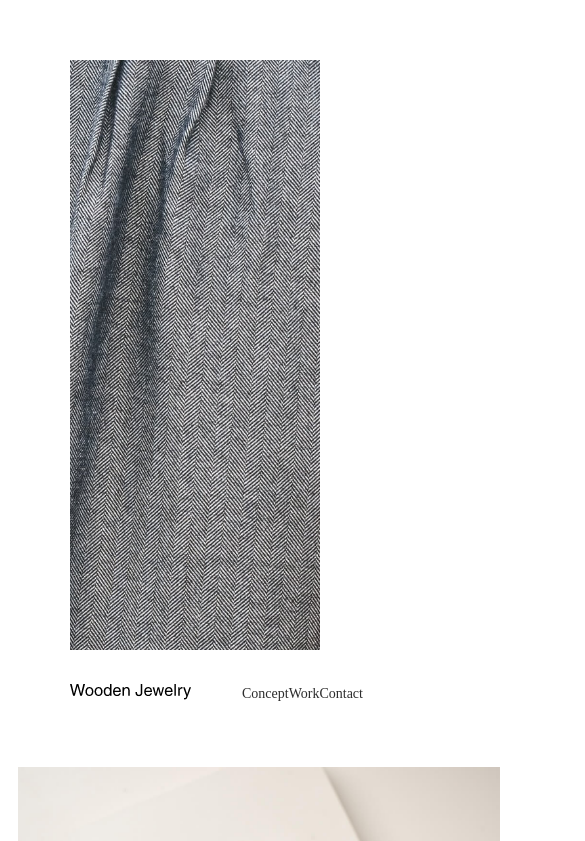
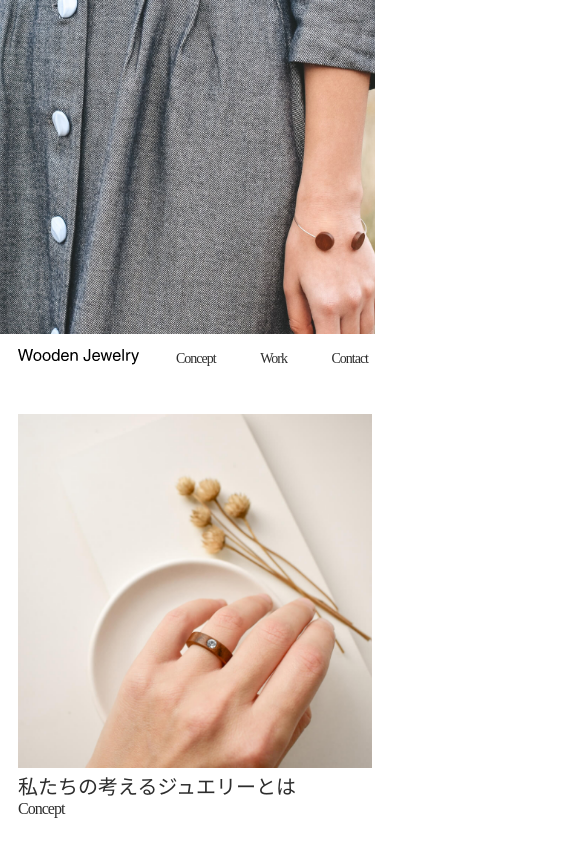
Before and after one commit to yasuta773/brand, a plain HTML site: page index.html in a window 390 px wide. Shown: the top 841 px of the page, 585 px wide, since content can reach past the window. Drawn offline with Linux system fonts and the light colour scheme.

Commit message:
responsive1

```diff
--- a/css/style.css
+++ b/css/style.css
@@ -6,40 +6,72 @@ html{
 }
 .container{
     margin: 0 auto;
-    max-width: 990px;
+    max-width: 964px;
     width: calc(100% - 36px);
+}
+img{
+    max-width: 100%;
 }
 h2{
     font-size: 2.4rem;
     font-weight: normal;
     color: #2D2D2D;
+    line-height: calc(24 /24);
 }
 h3{
     font-size: 1.6rem;
     font-weight: normal;
     color: #2D2D2D;
-    margin-bottom: 25px;
+    margin-bottom: 17px;
+    line-height: calc(24 / 16);
+    letter-spacing: -0.1rem;
 }
 p{
     width: 331px;
     font-size: 1.6rem;
     font-weight: normal;
     color: #2D2D2D;
+    line-height: calc(27 / 16);
 }
 .contents-wrapper{
     margin-left: 67px;
+}
+
+@media screen and (max-width: 750px){
+    .contents-wrapper{
+        margin-left: initial;
+        margin-top: 7px;
+    }
+    h2{
+        font-size: 2.0rem;
+    }
 }
 /* 共通ここまで */
 
 /* mainvisual-wrapperここから */
 .mainvisual-wrapper .container{
-    background-image: url(/images/mainvisual.png);
-    background-size: cover;
-    background-position: center;
     max-width: 1400px;
     width: calc(100% - 140px);
-    height: 590px;
     margin-top: 60px;
+}
+.mainvisual-wrapper .PC{
+    display: block;
+}
+.mainvisual-wrapper .SP{
+    display: none;
+}
+
+@media screen and (max-width: 750px){
+    .mainvisual-wrapper .container{
+        margin-top: initial;
+        width: initial;
+    }
+    .mainvisual-wrapper .PC{
+        display: none;
+    }
+    .mainvisual-wrapper .SP{
+        display: block;
+    }
 }
 /* mainvisual-wrapperここまで */
 
@@ -49,10 +81,11 @@ header .container{
     width: calc(100% - 140px);
     display: flex;
     justify-content: flex-start;
-    margin-top: 32px;
+    margin-top: 22px;
 }
 nav{
-    width: 192px;
+    max-width: 192px;
+    width: 100%;
     display: flex;
     justify-content: space-between;
     align-items: center;
@@ -63,22 +96,64 @@ a{
     font-size: 1.4rem;
     font-weight: normal;
     color: #2D2D2D;
+    letter-spacing: -0.1rem;
+}
+
+@media screen and (max-width: 750px){
+    header .container{
+        width: calc(100% - 36px);
+        margin-top: 13px;
+    }
+    nav{
+        margin-left: 36px;
+    }
 }
 /*headerここまで*/
 
 /*concept-wrapperここから*/
 .concept-wrapper .container{
-    margin-top: 62px;
+    margin-top: 57px;
     margin-bottom: 60px;
     display: flex;
-    justify-content: flex-start;
     align-items: center;
+}
+
+@media screen and (max-width: 750px){
+    .concept-wrapper .container{
+        display: block;
+        margin-top: 44px;
+        margin-bottom: 54px;
+    }
+
 }
 /*concept-wrapperここまで*/
 
 /*work-wrapperここから*/
+.work-wrapper .container{
+    display: flex;
+    flex-direction: row-reverse;
+    justify-content: space-between;
+    align-items: center;
+    margin-bottom: 75px;
+}
 
+@media screen and (max-width: 750px){
+    .work-wrapper .container{
+        display: block;
+        margin-bottom: 65px;
+    }
+}
 /*work-wrapperここまで*/
 
 /*footerここから*/
+footer .container{
+    display: flex;
+    justify-content: space-between;
+    align-items: center;
+}
+footer p{
+    width: initial;
+    font-size: 1.4rem;
+    letter-spacing: -0.08rem;
+}
 /*footerここまで*/
--- a/index.html
+++ b/index.html
@@ -11,7 +11,10 @@
 <body>
 
     <div class="mainvisual-wrapper">
-        <div class="container"></div>
+        <div class="container">
+            <img class="PC" src="/images/mainvisual.png" alt="mainvisual-pc">
+            <img class="SP" src="/images/mainvisual-SP.png" alt="mainvisual-sp">
+        </div>
     </div>
 
     <header>
```
Also changed, not shown: images/Brand - SP.png (added), images/mainvisual-SP.png (added), 1 other file.
